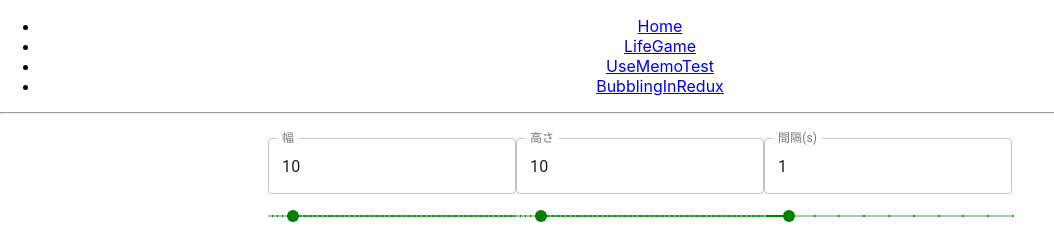
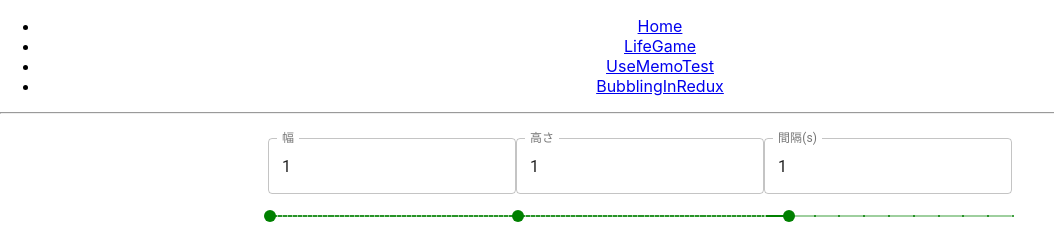
Before and after one commit to KoinoEngineering/react-study, a React (Create React App) app: page /LifeGame in a window 1280 px wide. Shown: the top 244 px of the page, without its empty margins (0-1054 px from the left). Built offline with nearby package versions, Linux system fonts and the light colour scheme.

Commit message:
#9 stateの分割を反映

```diff
--- a/src/react/LifeGame/index.tsx
+++ b/src/react/LifeGame/index.tsx
@@ -13,16 +13,16 @@ const createStyle = makeStyles({
 
 const LifeGame: React.FC = () => {
     const classes = createStyle();
-    const width = useState("10");
-    const height = useState("10");
-    const delay = useState("1");
+    const [width, setWidth] = useState("10");
+    const [height, setHeight] = useState("10");
+    const [delay, setDelay] = useState("1");
     const [started, setStarted] = useState<boolean>(false);
     const [timeoutId, setTimeoutId] = useState<NodeJS.Timeout | undefined>();
     const fieldState = useState<boolean[][]>(
-        Array<boolean[]>(Number(height[DISPATCHABLE.VALUE]))
+        Array<boolean[]>(Number(height))
             .fill([])
             .map(() => {
-                return Array<boolean>(Number(width[DISPATCHABLE.VALUE]))
+                return Array<boolean>(Number(width))
                     .fill(false);
             }));
 
@@ -84,28 +84,26 @@ const LifeGame: React.FC = () => {
                         return nextAlive(cell, neighborAliveCount);
                     });
                 }));
-            }, Number(delay[DISPATCHABLE.VALUE]) * 1000));
+            }, Number(delay) * 1000));
         }
     }, [started, fieldStateValue, fieldStateDispatcher]);
     // テキストボックスの値を監視して走るeffect
-    const heightValue = height[DISPATCHABLE.VALUE];
-    const widthValue = width[DISPATCHABLE.VALUE];
     const fieldDispather = fieldState[DISPATCHABLE.DISPATCHER];
     useEffect(() => {
         const fieldDispatcher = fieldDispather;
-        fieldDispatcher(Array<boolean[]>(Number(heightValue))
+        fieldDispatcher(Array<boolean[]>(Number(height))
             .fill([])
             .map(() => {
-                return Array<boolean>(Number(widthValue))
+                return Array<boolean>(Number(width))
                     .fill(false);
             }));
-    }, [heightValue, widthValue, fieldDispather]);
+    }, [height, width, fieldDispather]);
     return <div className={classes.root}>
         <div id="inputArea" >
             <div>
-                <NumberBox state={width} label="幅" />
-                <NumberBox state={height} label="高さ" />
-                <NumberBox state={delay} label="間隔(s)" min={0} max={10} />
+                <NumberBox state={width} dispatch={setWidth} label="幅" />
+                <NumberBox state={height} dispatch={setHeight} label="高さ" />
+                <NumberBox state={delay} dispatch={setDelay} label="間隔(s)" min={0} max={10} />
             </div>
             <div>
                 <Button onClick={handleStartClick}>start</Button>
--- a/src/react/common/NumberBox/NumberBox.tsx
+++ b/src/react/common/NumberBox/NumberBox.tsx
@@ -15,8 +15,10 @@ const createStyles = makeStyles({
     }
 });
 
+export type INumberBoxState = string;
+
 export interface INumberBoxProps {
-    state: string;
+    state: INumberBoxState;
     dispatch: React.Dispatch<React.SetStateAction<string>>;
     min?: number;
     max?: number;
```
